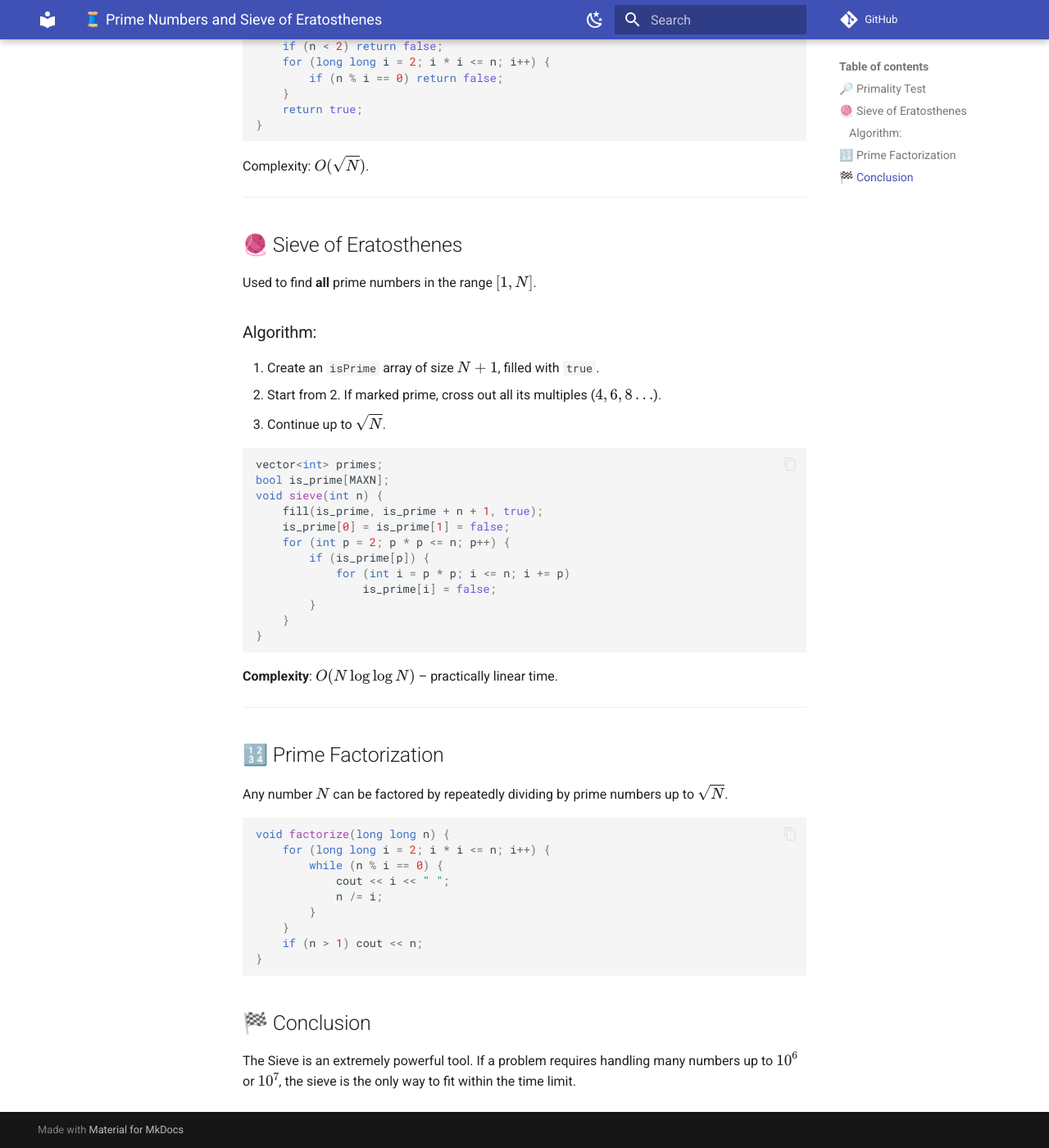
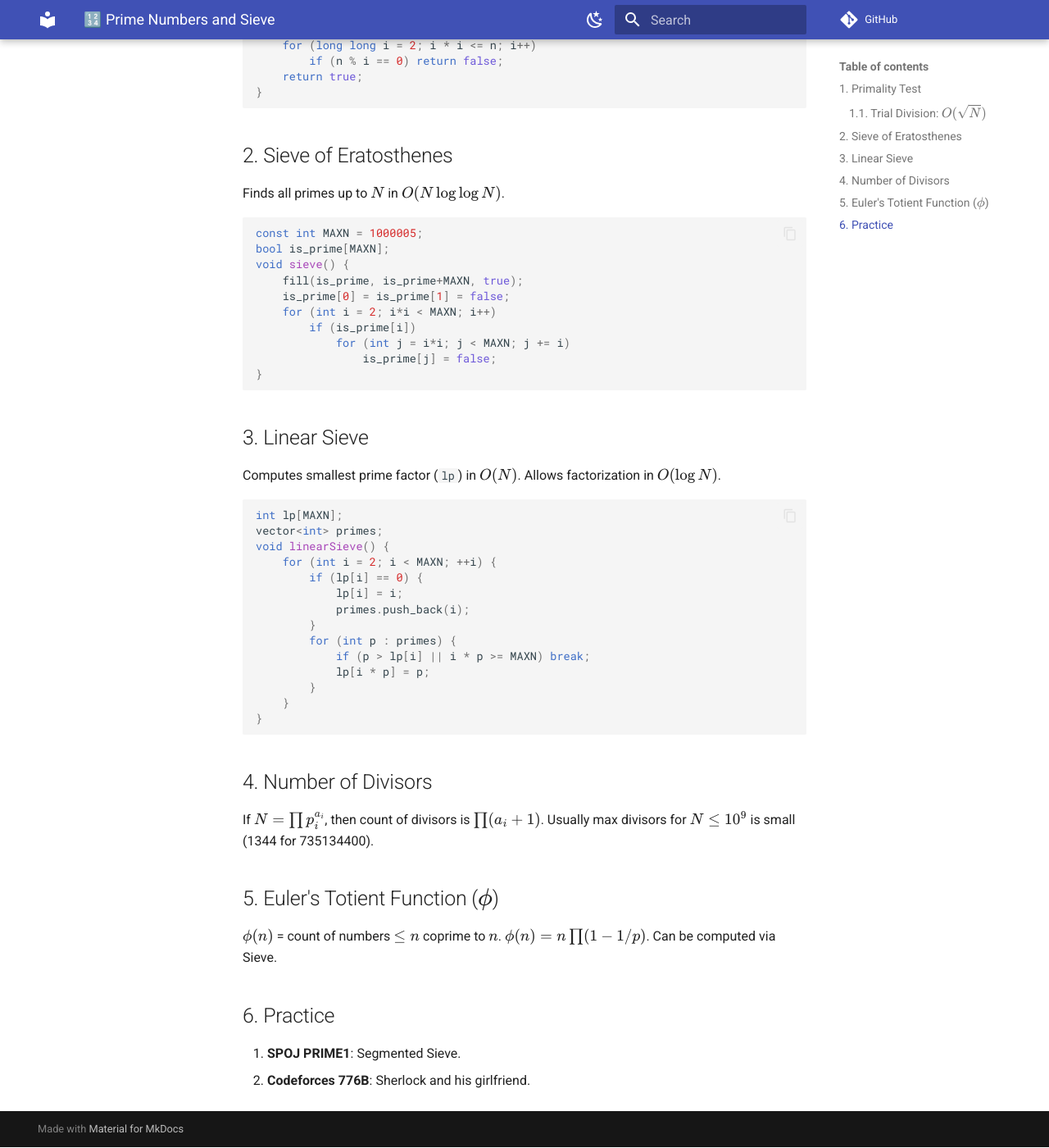
Before and after one commit to KadirYazadzhi/Informatics-Olympiad-Topics, an MkDocs documentation site: the page built from docs/EN/08b_Prime_Numbers_and_Sieve.md, in a window 1280 px wide and 1400 px high, scrolled down 395 px. Shown: the whole window at 82% size. Built offline with MkDocs 1.6.1 and Material for MkDocs 9.7.7, drawn with Linux system fonts in a browser that asks for light colours; comment, search, counter and statistics services are not loaded; some of the changed text lies outside the part shown.

Commit message:
Expand EN/08b_Prime_Numbers_and_Sieve.md: Sieve, Linear Sieve, and Totient

````diff
--- a/docs/EN/08b_Prime_Numbers_and_Sieve.md
+++ b/docs/EN/08b_Prime_Numbers_and_Sieve.md
@@ -1,61 +1,65 @@
-# 🧵 Prime Numbers and Sieve of Eratosthenes
+# 🔢 Prime Numbers and Sieve
 
-Prime numbers are the "atoms" of numbers. Every natural number $>1$ can be uniquely factored into a product of primes.
+Primes are the building blocks of integers.
 
-## 🔎 Primality Test
-The fastest way to check if $N$ is prime is to try dividing by all numbers up to $\sqrt{N}$.
+## 1. Primality Test
+
+### 1.1. Trial Division: $O(\sqrt{N})$
 ```cpp
 bool isPrime(long long n) {
     if (n < 2) return false;
-    for (long long i = 2; i * i <= n; i++) {
+    for (long long i = 2; i * i <= n; i++)
         if (n % i == 0) return false;
-    }
     return true;
 }
 ```
-Complexity: $O(\sqrt{N})$.
 
----
+## 2. Sieve of Eratosthenes
 
-## 🧶 Sieve of Eratosthenes
-Used to find **all** prime numbers in the range $[1, N]$.
+Finds all primes up to $N$ in $O(N \log \log N)$.
+```cpp
+const int MAXN = 1000005;
+bool is_prime[MAXN];
+void sieve() {
+    fill(is_prime, is_prime+MAXN, true);
+    is_prime[0] = is_prime[1] = false;
+    for (int i = 2; i*i < MAXN; i++)
+        if (is_prime[i])
+            for (int j = i*i; j < MAXN; j += i)
+                is_prime[j] = false;
+}
+```
 
-### Algorithm:
-1. Create an `isPrime` array of size $N+1$, filled with `true`.
-2. Start from 2. If marked prime, cross out all its multiples ($4, 6, 8 \dots$).
-3. Continue up to $\sqrt{N}$.
+## 3. Linear Sieve
+Computes smallest prime factor (`lp`) in $O(N)$.
+Allows factorization in $O(\log N)$.
 
 ```cpp
+int lp[MAXN];
 vector<int> primes;
-bool is_prime[MAXN];
-void sieve(int n) {
-    fill(is_prime, is_prime + n + 1, true);
-    is_prime[0] = is_prime[1] = false;
-    for (int p = 2; p * p <= n; p++) {
-        if (is_prime[p]) {
-            for (int i = p * p; i <= n; i += p)
-                is_prime[i] = false;
+void linearSieve() {
+    for (int i = 2; i < MAXN; ++i) {
+        if (lp[i] == 0) {
+            lp[i] = i;
+            primes.push_back(i);
+        }
+        for (int p : primes) {
+            if (p > lp[i] || i * p >= MAXN) break;
+            lp[i * p] = p;
         }
     }
 }
 ```
-**Complexity**: $O(N \log \log N)$ – practically linear time.
 
----
+## 4. Number of Divisors
+If $N = \prod p_i^{a_i}$, then count of divisors is $\prod (a_i + 1)$.
+Usually max divisors for $N \le 10^9$ is small (1344 for 735134400).
 
-## 🔢 Prime Factorization
-Any number $N$ can be factored by repeatedly dividing by prime numbers up to $\sqrt{N}$.
-```cpp
-void factorize(long long n) {
-    for (long long i = 2; i * i <= n; i++) {
-        while (n % i == 0) {
-            cout << i << " ";
-            n /= i;
-        }
-    }
-    if (n > 1) cout << n;
-}
-```
+## 5. Euler's Totient Function ($\phi$)
+$\phi(n)$ = count of numbers $\le n$ coprime to $n$.
+$\phi(n) = n \prod (1 - 1/p)$.
+Can be computed via Sieve.
 
-## 🏁 Conclusion
-The Sieve is an extremely powerful tool. If a problem requires handling many numbers up to $10^6$ or $10^7$, the sieve is the only way to fit within the time limit.
+## 6. Practice
+1.  **SPOJ PRIME1**: Segmented Sieve.
+2.  **Codeforces 776B**: Sherlock and his girlfriend.
````
